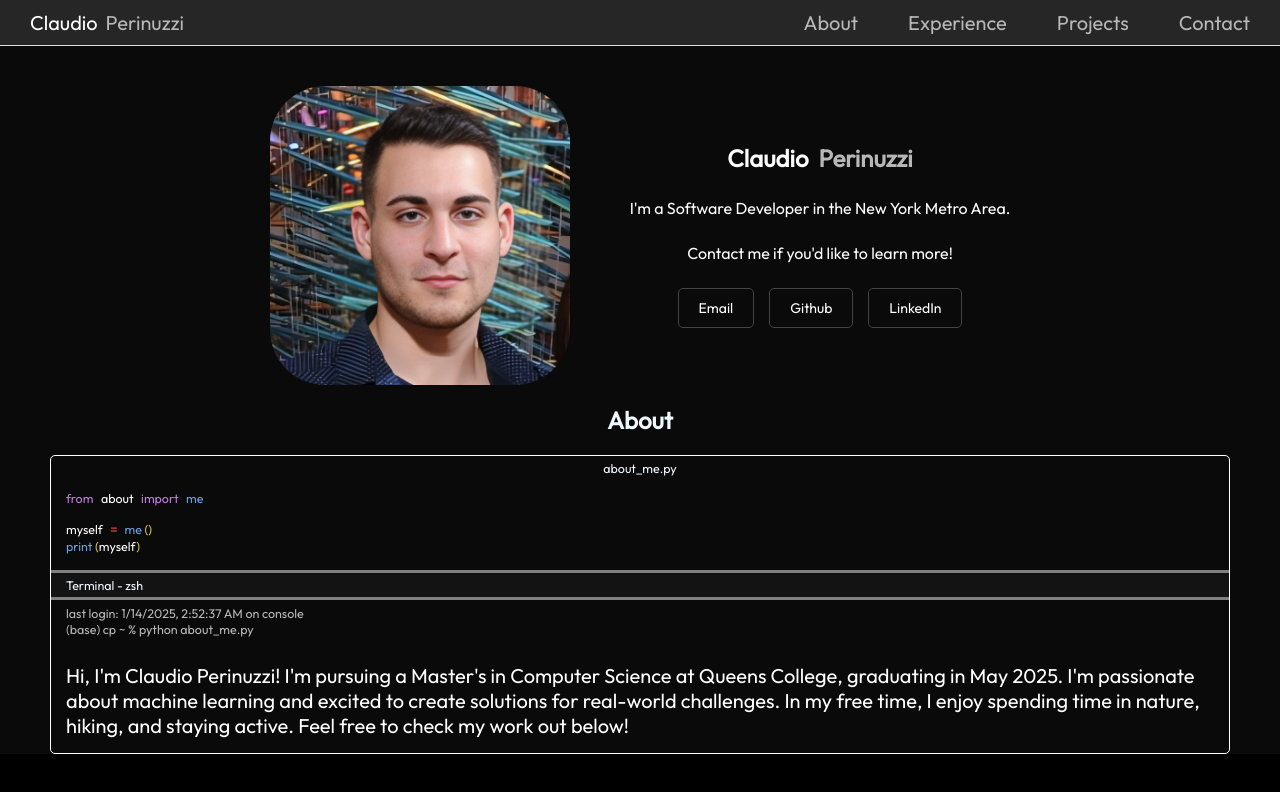
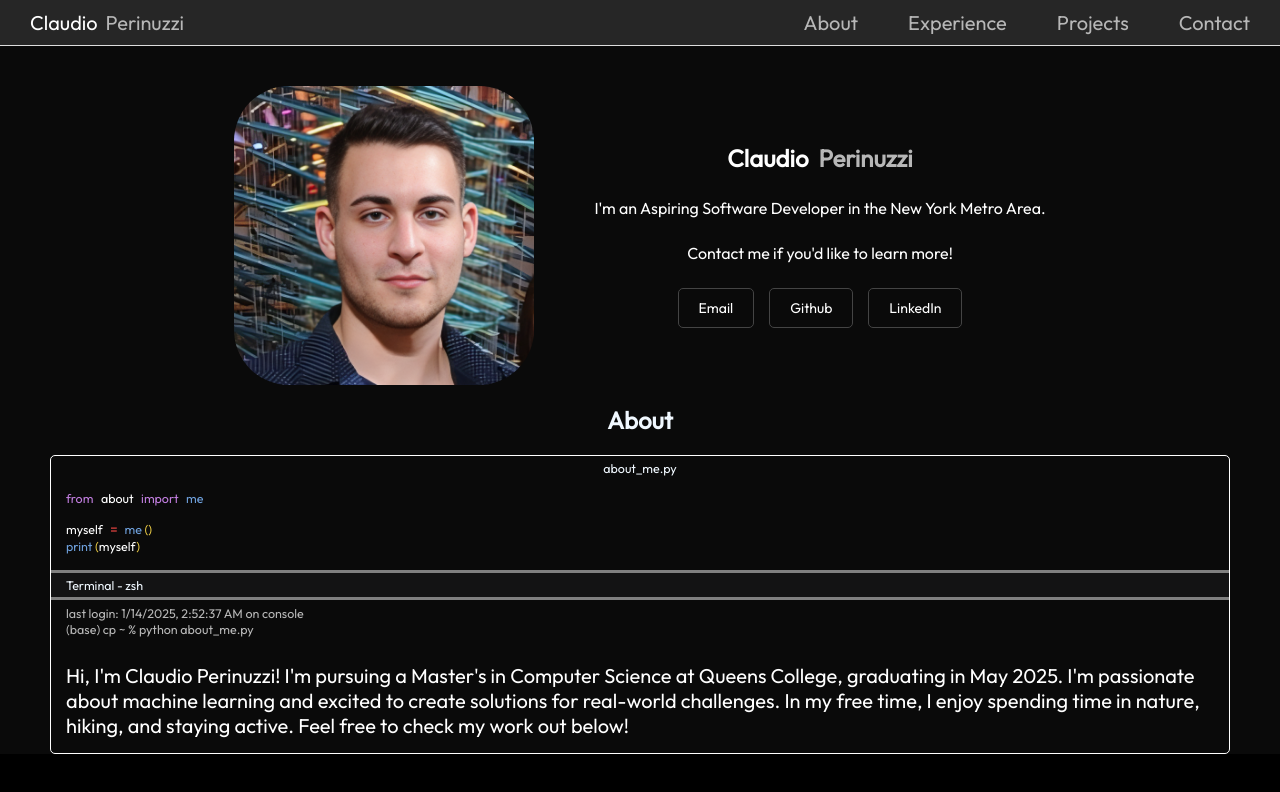
Before and after one commit to Claudio-Perinuzzi/portfolio-website, a React (Vite) app: page / in a window 1280 px wide. Shown: the top 792 px of the page. Built offline with nearby package versions, Linux system fonts and the light colour scheme.

Commit message:
Updated contact card description

```diff
--- a/src/components/ContactCard/ContactCard.jsx
+++ b/src/components/ContactCard/ContactCard.jsx
@@ -11,7 +11,7 @@ export const ContactCard = () => {
                         <h1 className={styles.fname}>Claudio</h1>
                         <h1 className={styles.lname}>Perinuzzi</h1>
                     </div>
-                    <p className={styles.description}>I'm a Software Developer in the New York Metro Area.</p>
+                    <p className={styles.description}>I'm an Aspiring Software Developer in the New York Metro Area.</p>
                     <p className={styles.contact}>Contact me if you'd like to learn more!</p>
 
                     <div className={styles.buttonContainer}>
```
